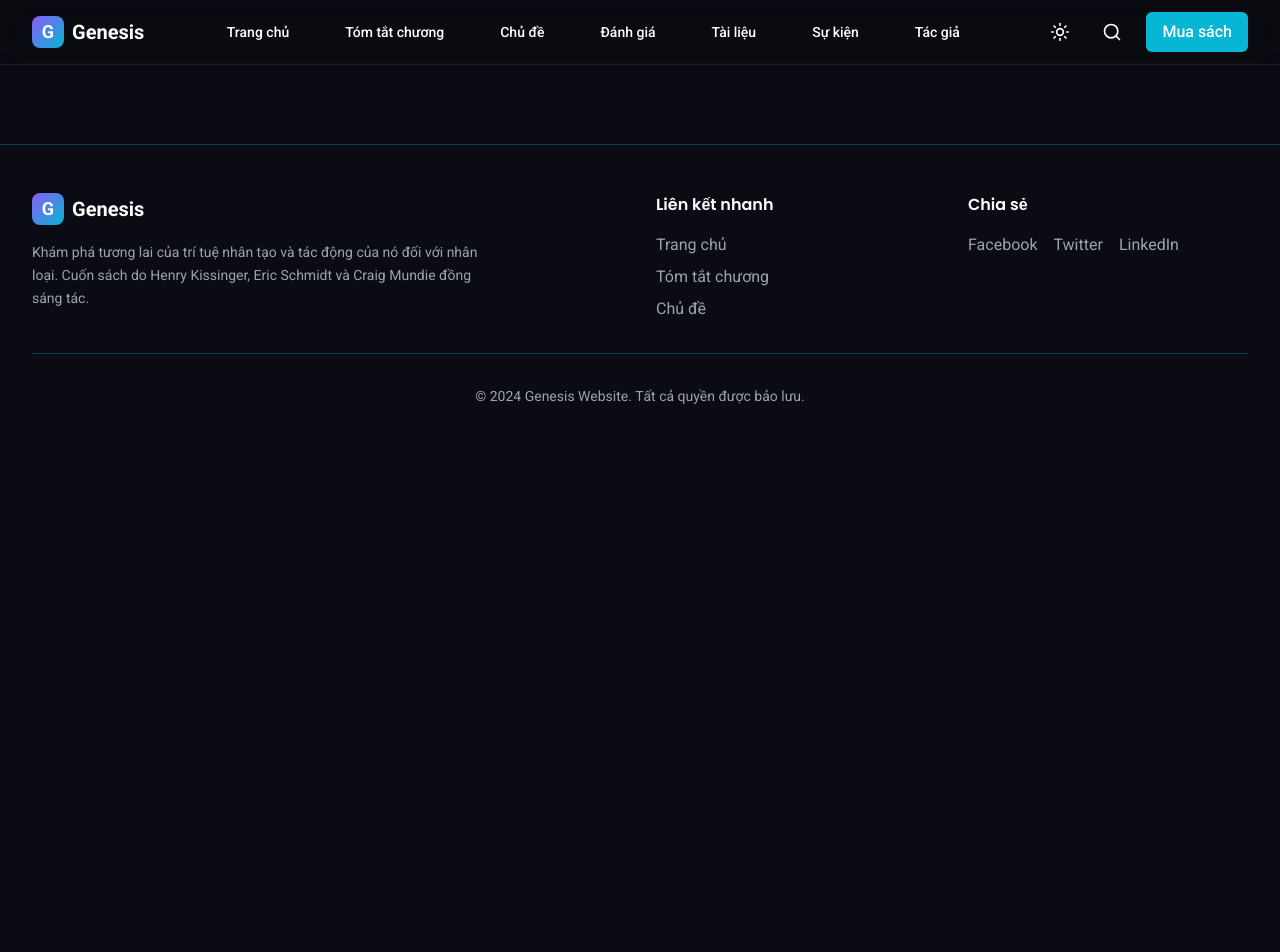
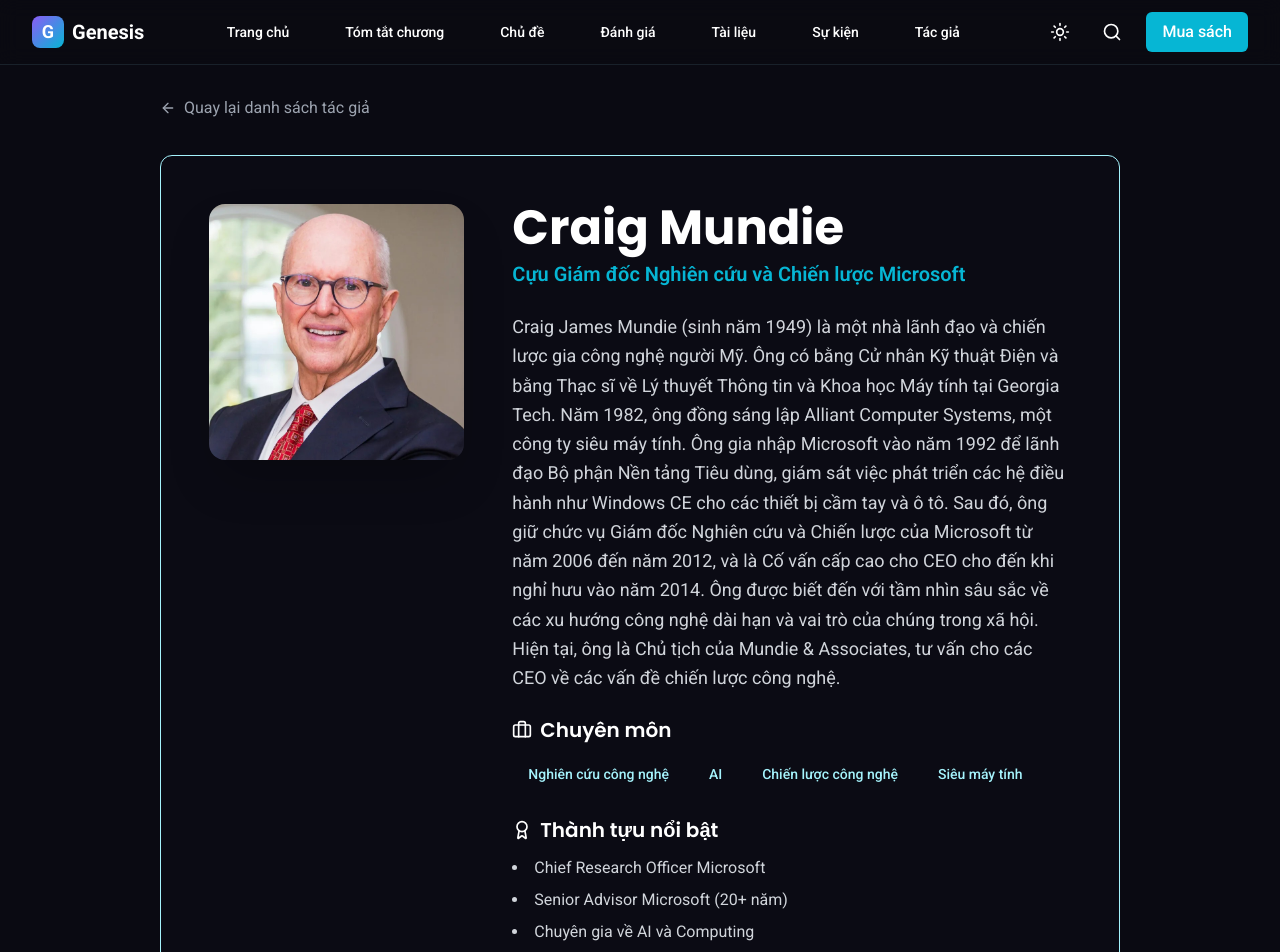
Before and after one commit to thanh-abaii/genesis-website, a React (Vite) app: page /authors/craig-mundie in a window 1280 px wide. Shown: the top 952 px of the page. Before the commit the page ends 800 px from the top, so only its background shows below. Built offline with nearby package versions, Linux system fonts and the light colour scheme.

Commit message:
thay đổi chi tiết tác giả

```diff
--- a/public/data/authors.json
+++ b/public/data/authors.json
@@ -1,32 +1,38 @@
 [
   {
     "name": "Henry A. Kissinger",
+    "slug": "henry-kissinger",
     "title": "Cựu Ngoại trưởng Hoa Kỳ",
-    "bio": "Henry Kissinger là một nhà ngoại giao và nhà lý thuyết chính trị nổi tiếng, từng giữ chức Ngoại trưởng Hoa Kỳ từ 1973-1977. Ông là người đoạt giải Nobel Hòa bình năm 1973 và được biết đến với vai trò quan trọng trong việc định hình chính sách đối ngoại Mỹ trong thời kỳ Chiến tranh Lạnh.",
+    "bio": "Henry Alfred Kissinger (sinh năm 1923 tại Đức) là một nhà ngoại giao, nhà khoa học chính trị và chiến lược gia người Mỹ gốc Do Thái. Gia đình ông di cư đến Hoa Kỳ vào năm 1938 để thoát khỏi sự đàn áp của Đức Quốc xã. Ông trở thành Cố vấn An ninh Quốc gia năm 1969 và sau đó là Ngoại trưởng Hoa Kỳ từ năm 1973 đến năm 1977, phục vụ dưới thời các Tổng thống Richard Nixon và Gerald Ford. Nổi tiếng với chính sách đối ngoại thực dụng (realpolitik), ông đóng vai trò then chốt trong việc thiết lập quan hệ với Trung Quốc, đàm phán các hiệp ước kiểm soát vũ khí với Liên Xô (SALT I), và dàn xếp kết thúc Chiến tranh Yom Kippur. Ông được trao giải Nobel Hòa bình năm 1973 cùng với Lê Đức Thọ cho những nỗ lực của họ trong việc đàm phán Hiệp định Hòa bình Paris nhằm chấm dứt Chiến tranh Việt Nam. Sau khi rời chính phủ, ông tiếp tục là một nhà tư vấn và bình luận có ảnh hưởng về các vấn đề quốc tế cho đến khi qua đời vào năm 2023.",
     "expertise": [
       "Ngoại giao",
       "Chính trị quốc tế",
-      "Chiến lược"
+      "Chiến lược",
+      "Lịch sử"
     ]
   },
   {
     "name": "Eric Schmidt",
-    "title": "Cựu CEO Google",
-    "bio": "Eric Schmidt là cựu CEO của Google (2001-2011) và Executive Chairman của Alphabet. Ông đã đóng vai trò quan trọng trong việc phát triển Google thành một trong những công ty công nghệ lớn nhất thế giới. Schmidt cũng là chủ tịch của Defense Innovation Board và có nhiều đóng góp trong lĩnh vực AI và công nghệ.",
+    "slug": "eric-schmidt",
+    "title": "Cựu CEO Google và Chủ tịch điều hành Alphabet",
+    "bio": "Eric Emerson Schmidt (sinh năm 1955) là một doanh nhân và kỹ sư phần mềm người Mỹ. Sau khi lấy bằng tiến sĩ khoa học máy tính tại Đại học California, Berkeley, ông đã làm việc tại các công ty công nghệ hàng đầu như Bell Labs và Sun Microsystems, nơi ông lãnh đạo việc phát triển Java. Năm 2001, ông được những người sáng lập Google là Larry Page và Sergey Brin mời về làm Giám đốc điều hành. Trong suốt một thập kỷ lãnh đạo của mình, Schmidt đã đưa Google từ một công ty khởi nghiệp về tìm kiếm trở thành một gã khổng lồ công nghệ toàn cầu. Ông giữ chức vụ Giám đốc điều hành cho đến năm 2011, sau đó trở thành Chủ tịch điều hành của Google và sau này là công ty mẹ, Alphabet Inc., cho đến năm 2018. Ông hiện là một nhà từ thiện tích cực, nhà đầu tư và là một tiếng nói hàng đầu về các vấn đề liên quan đến trí tuệ nhân tạo, đổi mới công nghệ và chính sách công.",
     "expertise": [
       "Công nghệ",
       "AI",
-      "Quản lý doanh nghiệp"
+      "Quản lý doanh nghiệp",
+      "Đầu tư"
     ]
   },
   {
     "name": "Craig Mundie",
-    "title": "Cựu Chief Research and Strategy Officer Microsoft",
-    "bio": "Craig Mundie đã làm việc tại Microsoft trong hơn 20 năm, giữ các vị trí lãnh đạo cao cấp bao gồm Chief Research and Strategy Officer. Ông có nhiều kinh nghiệm trong nghiên cứu và phát triển công nghệ, đặc biệt trong lĩnh vực trí tuệ nhân tạo và tính toán.",
+    "slug": "craig-mundie",
+    "title": "Cựu Giám đốc Nghiên cứu và Chiến lược Microsoft",
+    "bio": "Craig James Mundie (sinh năm 1949) là một nhà lãnh đạo và chiến lược gia công nghệ người Mỹ. Ông có bằng Cử nhân Kỹ thuật Điện và bằng Thạc sĩ về Lý thuyết Thông tin và Khoa học Máy tính tại Georgia Tech. Năm 1982, ông đồng sáng lập Alliant Computer Systems, một công ty siêu máy tính. Ông gia nhập Microsoft vào năm 1992 để lãnh đạo Bộ phận Nền tảng Tiêu dùng, giám sát việc phát triển các hệ điều hành như Windows CE cho các thiết bị cầm tay và ô tô. Sau đó, ông giữ chức vụ Giám đốc Nghiên cứu và Chiến lược của Microsoft từ năm 2006 đến năm 2012, và là Cố vấn cấp cao cho CEO cho đến khi nghỉ hưu vào năm 2014. Ông được biết đến với tầm nhìn sâu sắc về các xu hướng công nghệ dài hạn và vai trò của chúng trong xã hội. Hiện tại, ông là Chủ tịch của Mundie & Associates, tư vấn cho các CEO về các vấn đề chiến lược công nghệ.",
     "expertise": [
       "Nghiên cứu công nghệ",
       "AI",
-      "Chiến lược công nghệ"
+      "Chiến lược công nghệ",
+      "Siêu máy tính"
     ]
   }
 ]
--- a/src/App.tsx
+++ b/src/App.tsx
@@ -7,6 +7,7 @@
 import Reviews from './pages/Reviews';
 import Resources from './pages/Resources';
 import Authors from './pages/Authors';
+import AuthorDetail from './pages/AuthorDetail'; // Import the new component
 import Events from './pages/Events';
 
 function App() {
@@ -21,6 +22,7 @@
           <Route path="/resources" element={<Resources />} />
           <Route path="/events" element={<Events />} />
           <Route path="/authors" element={<Authors />} />
+          <Route path="/authors/:authorSlug" element={<AuthorDetail />} /> {/* Add the new route */}
         </Routes>
       </Layout>
     </Router>
--- /dev/null
+++ b/src/pages/AuthorDetail.tsx
@@ -0,0 +1,170 @@
+import React, { useEffect, useState } from 'react';
+import { useParams, Link } from 'react-router-dom';
+import { ArrowLeft, Award, Briefcase } from 'lucide-react';
+
+// Define the Author interface including the new slug
+interface Author {
+  name: string;
+  slug: string;
+  title: string;
+  bio: string;
+  expertise: string[];
+}
+
+// This data is duplicated from Authors.tsx. For a real application,
+// this should be moved into the authors.json file or a shared service.
+const authorAchievementsData = [
+    {
+      author: 'Henry A. Kissinger',
+      achievements: [
+        'Giải Nobel Hòa bình 1973',
+        'Ngoại trưởng Hoa Kỳ (1973-1977)',
+        'Cố vấn An ninh Quốc gia (1969-1975)',
+        'Tác giả của hơn 20 cuốn sách'
+      ]
+    },
+    {
+      author: 'Eric Schmidt',
+      achievements: [
+        'CEO Google (2001-2011)',
+        'Executive Chairman Alphabet',
+        'Chairman Defense Innovation Board',
+        'Cựu CTO Sun Microsystems'
+      ]
+    },
+    {
+      author: 'Craig Mundie',
+      achievements: [
+        'Chief Research Officer Microsoft',
+        'Senior Advisor Microsoft (20+ năm)',
+        'Chuyên gia về AI và Computing',
+        'Đồng sáng lập nhiều startup công nghệ'
+      ]
+    }
+];
+
+const AuthorDetail: React.FC = () => {
+  const { authorSlug } = useParams<{ authorSlug: string }>();
+  const [author, setAuthor] = useState<Author | null>(null);
+  const [loading, setLoading] = useState(true);
+
+  useEffect(() => {
+    fetch('/data/authors.json')
+      .then(res => res.json())
+      .then((data: Author[]) => {
+        const foundAuthor = data.find(a => a.slug === authorSlug);
+        setAuthor(foundAuthor || null);
+        setLoading(false);
+      })
+      .catch(err => {
+        console.error('Error loading authors:', err);
+        setLoading(false);
+      });
+  }, [authorSlug]);
+
+  const getAuthorImage = (name: string) => {
+    let imagePath = '';
+    if (name === 'Henry A. Kissinger') {
+      imagePath = '/images/authors/henry-kissinger.jpg';
+    } else if (name === 'Eric Schmidt') {
+      imagePath = '/images/authors/eric-schmidt.jpg';
+    } else if (name === 'Craig Mundie') {
+      imagePath = '/images/authors/craig-mundie.jpg';
+    }
+    return imagePath;
+  };
+
+  if (loading) {
+    return <div className="text-center text-white py-20">Đang tải...</div>;
+  }
+
+  if (!author) {
+    return (
+      <div className="text-center text-white py-20">
+        <h2 className="text-2xl font-bold mb-4">Không tìm thấy tác giả</h2>
+        <Link to="/authors" className="text-[var(--color-turquoise)] hover:underline">
+          Quay lại danh sách tác giả
+        </Link>
+      </div>
+    );
+  }
+
+  const achievements = authorAchievementsData.find(a => a.author === author.name)?.achievements || [];
+
+  return (
+    <div className="min-h-screen py-8">
+      <div className="max-w-5xl mx-auto px-4 sm:px-6 lg:px-8">
+        <div className="mb-8">
+          <Link to="/authors" className="inline-flex items-center text-gray-400 hover:text-white transition-colors">
+            <ArrowLeft className="w-4 h-4 mr-2" />
+            Quay lại danh sách tác giả
+          </Link>
+        </div>
+
+        <div className="chapter-card p-8 md:p-12">
+            <div className="grid grid-cols-1 md:grid-cols-3 gap-8 md:gap-12">
+                {/* Author Photo */}
+                <div className="flex justify-center md:justify-start">
+                    <img
+                        src={getAuthorImage(author.name)}
+                        alt={author.name}
+                        className="w-48 h-48 md:w-64 md:h-64 rounded-2xl shadow-2xl object-cover"
+                    />
+                </div>
+
+                {/* Author Info */}
+                <div className="md:col-span-2 space-y-6">
+                    <div>
+                        <h1 className="font-montserrat font-bold text-3xl md:text-5xl text-white mb-2">
+                            {author.name}
+                        </h1>
+                        <p className="text-[var(--color-turquoise)] text-lg md:text-xl font-semibold mb-4">
+                            {author.title}
+                        </p>
+                    </div>
+
+                    <p className="text-gray-300 text-lg leading-relaxed">
+                        {author.bio}
+                    </p>
+
+                    {/* Expertise */}
+                    <div>
+                        <h3 className="font-montserrat font-semibold text-white mb-3 flex items-center text-xl">
+                            <Briefcase className="w-5 h-5 mr-2" />
+                            Chuyên môn
+                        </h3>
+                        <div className="flex flex-wrap gap-2">
+                            {author.expertise.map((skill, skillIndex) => (
+                                <span
+                                    key={skillIndex}
+                                    className="px-4 py-2 bg-[var(--color-purple)]/20 text-[var(--color-icy)] rounded-full text-sm font-medium"
+                                >
+                                    {skill}
+                                </span>
+                            ))}
+                        </div>
+                    </div>
+
+                    {/* Achievements */}
+                    <div>
+                        <h3 className="font-montserrat font-semibold text-white mb-3 flex items-center text-xl">
+                            <Award className="w-5 h-5 mr-2" />
+                            Thành tựu nổi bật
+                        </h3>
+                        <ul className="space-y-2 list-disc list-inside">
+                            {achievements.map((achievement, achIndex) => (
+                                <li key={achIndex} className="text-gray-300">
+                                    {achievement}
+                                </li>
+                            ))}
+                        </ul>
+                    </div>
+                </div>
+            </div>
+        </div>
+      </div>
+    </div>
+  );
+};
+
+export default AuthorDetail;
```
Also changed, not shown: src/pages/Authors.tsx (+14 -1 lines).
